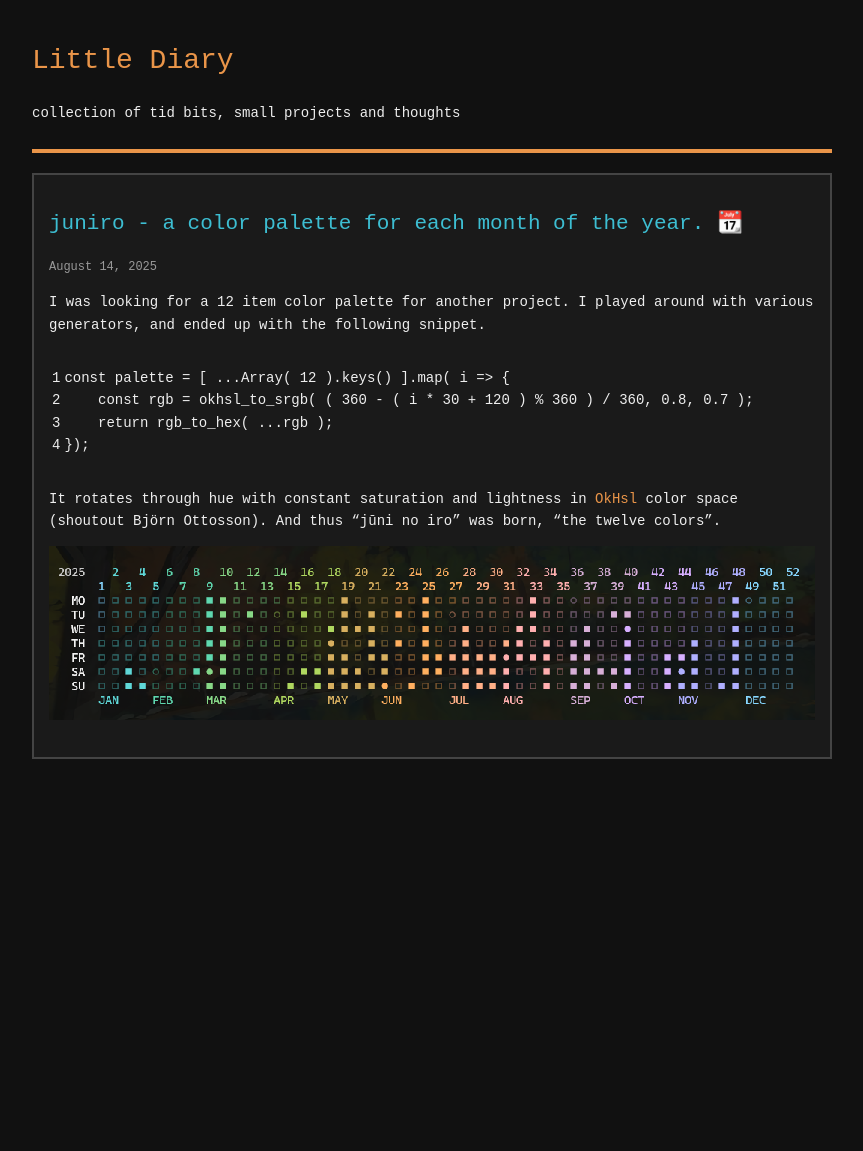
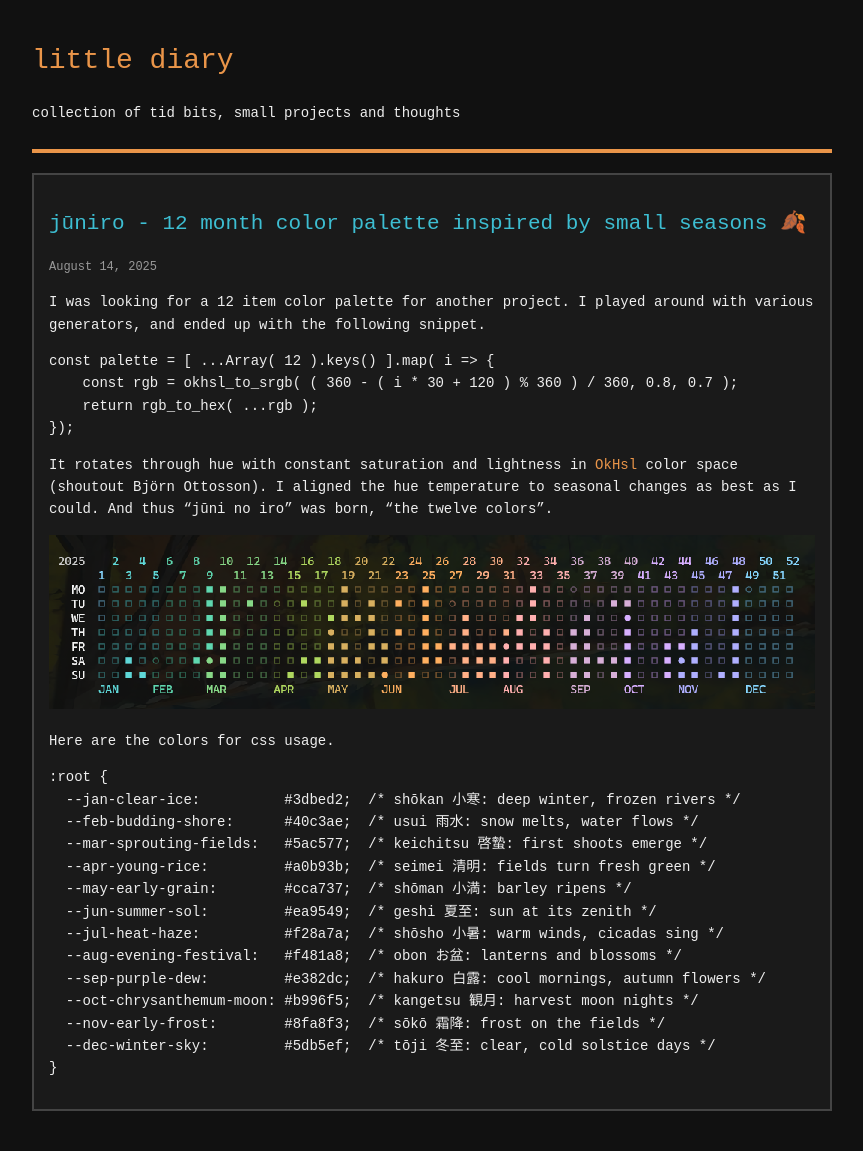
Before and after one commit to gurki/little-diary, a Jekyll site: the page built from _posts/2025-08-14-daybreak.md, in a window 1280 px wide. Shown: the whole page, without its empty margins (208-1071 px from the left). Built offline with Jekyll 4.4.1, drawn with Linux system fonts in a browser that asks for light colours; some web fonts are replaced; before the commit the page ends 900 px from its top, so only the background shows below that.

Commit message:
Update highlighter

````diff
--- a/_config.yml
+++ b/_config.yml
@@ -1,12 +1,10 @@
-title: Little Diary
+title: little diary
 description: collection of tid bits, small projects and thoughts
 theme: null
 markdown: kramdown
 highlighter: rouge
 url: "https://gurki.github.io"
 baseurl: "/little-diary"
-
 kramdown:
-  syntax_highlighter_opts:
-    block:
-      line_numbers: true
+  input: GFM
+  syntax_highlighter: rouge
--- a/_posts/2025-08-14-daybreak.md
+++ b/_posts/2025-08-14-daybreak.md
@@ -1,6 +1,6 @@
 ---
 layout: post
-title: "juniro - a color palette for each month of the year. 📆"
+title: "jūniro - 12 month color palette inspired by small seasons 🍂"
 ---
 
 I was looking for a 12 item color palette for another project.
@@ -14,6 +14,26 @@ const palette = [ ...Array( 12 ).keys() ].map( i => {
 ```
 
 It rotates through hue with constant saturation and lightness in [OkHsl](https://bottosson.github.io/posts/oklab/) color space (shoutout Björn Ottosson).
+I aligned the hue temperature to seasonal changes as best as I could.
 And thus "jūni no iro" was born, "the twelve colors".
 
 ![juniro]({{ site.baseurl }}/assets/images/2025-07-24_first-caldav.png)
+
+Here are the colors for css usage.
+
+```css
+:root {
+  --jan-clear-ice:          #3dbed2;  /* shōkan 小寒: deep winter, frozen rivers */
+  --feb-budding-shore:      #40c3ae;  /* usui 雨水: snow melts, water flows */
+  --mar-sprouting-fields:   #5ac577;  /* keichitsu 啓蟄: first shoots emerge */
+  --apr-young-rice:         #a0b93b;  /* seimei 清明: fields turn fresh green */
+  --may-early-grain:        #cca737;  /* shōman 小満: barley ripens */
+  --jun-summer-sol:         #ea9549;  /* geshi 夏至: sun at its zenith */
+  --jul-heat-haze:          #f28a7a;  /* shōsho 小暑: warm winds, cicadas sing */
+  --aug-evening-festival:   #f481a8;  /* obon お盆: lanterns and blossoms */
+  --sep-purple-dew:         #e382dc;  /* hakuro 白露: cool mornings, autumn flowers */
+  --oct-chrysanthemum-moon: #b996f5;  /* kangetsu 観月: harvest moon nights */
+  --nov-early-frost:        #8fa8f3;  /* sōkō 霜降: frost on the fields */
+  --dec-winter-sky:         #5db5ef;  /* tōji 冬至: clear, cold solstice days */
+}
+```
--- a/assets/style.css
+++ b/assets/style.css
@@ -18,18 +18,18 @@
 
 /* Color palette variables */
 :root {
-  --c1: #3dbed2;
-  --c2: #40c3ae;
-  --c3: #5ac577;
-  --c4: #a0b93b;
-  --c5: #cca737;
-  --c6: #ea9549; /* ORANGE - default accent */
-  --c7: #f28a7a;
-  --c8: #f481a8;
-  --c9: #e382dc;
-  --c10: #b996f5;
-  --c11: #8fa8f3;
-  --c12: #5db5ef;
+  --jan-clear-ice:          #3dbed2;  /* shōkan 小寒: deep winter, frozen rivers */
+  --feb-budding-shore:      #40c3ae;  /* usui 雨水: snow melts, water flows */
+  --mar-sprouting-fields:   #5ac577;  /* keichitsu 啓蟄: first shoots emerge */
+  --apr-young-rice:         #a0b93b;  /* seimei 清明: fields turn fresh green */
+  --may-early-grain:        #cca737;  /* shōman 小満: barley ripens */
+  --jun-summer-sol:         #ea9549;  /* geshi 夏至: sun at its zenith */
+  --jul-heat-haze:          #f28a7a;  /* shōsho 小暑: warm winds, cicadas sing */
+  --aug-evening-festival:   #f481a8;  /* obon お盆: lanterns and blossoms */
+  --sep-purple-dew:         #e382dc;  /* hakuro 白露: cool mornings, autumn flowers */
+  --oct-chrysanthemum-moon: #b996f5;  /* kangetsu 観月: harvest moon nights */
+  --nov-early-frost:        #8fa8f3;  /* sōkō 霜降: frost on the fields */
+  --dec-winter-sky:         #5db5ef;  /* tōji 冬至: clear, cold solstice days */
 }
 
 /* Base styles */
@@ -45,17 +45,17 @@ body {
 }
 
 a {
-  color: var(--c6); /* orange links */
+  color: var(--jun-summer-sol); /* orange links */
   text-decoration: none;
 }
 
 a:hover {
-  color: var(--c7); /* salmon hover */
+  color: var(--jul-heat-haze); /* salmon hover */
   text-decoration: underline;
 }
 
 header {
-  border-bottom: 4px solid var(--c6); /* orange border */
+  border-bottom: 4px solid var(--jun-summer-sol); /* orange border */
   padding-bottom: 10px;
   margin-bottom: 20px;
 }
@@ -67,15 +67,15 @@ h1, h2, h3 {
 }
 
 h1 {
-  color: var(--c6); /* orange main heading */
+  color: var(--jun-summer-sol); /* orange main heading */
 }
 
 h2 {
-  color: var(--c1); /* cyan secondary heading */
+  color: var(--jan-clear-ice); /* cyan secondary heading */
 }
 
 h3 {
-  color: var(--c9); /* purple tertiary heading */
+  color: var(--sep-purple-dew); /* purple tertiary heading */
 }
 
 .post {
````
